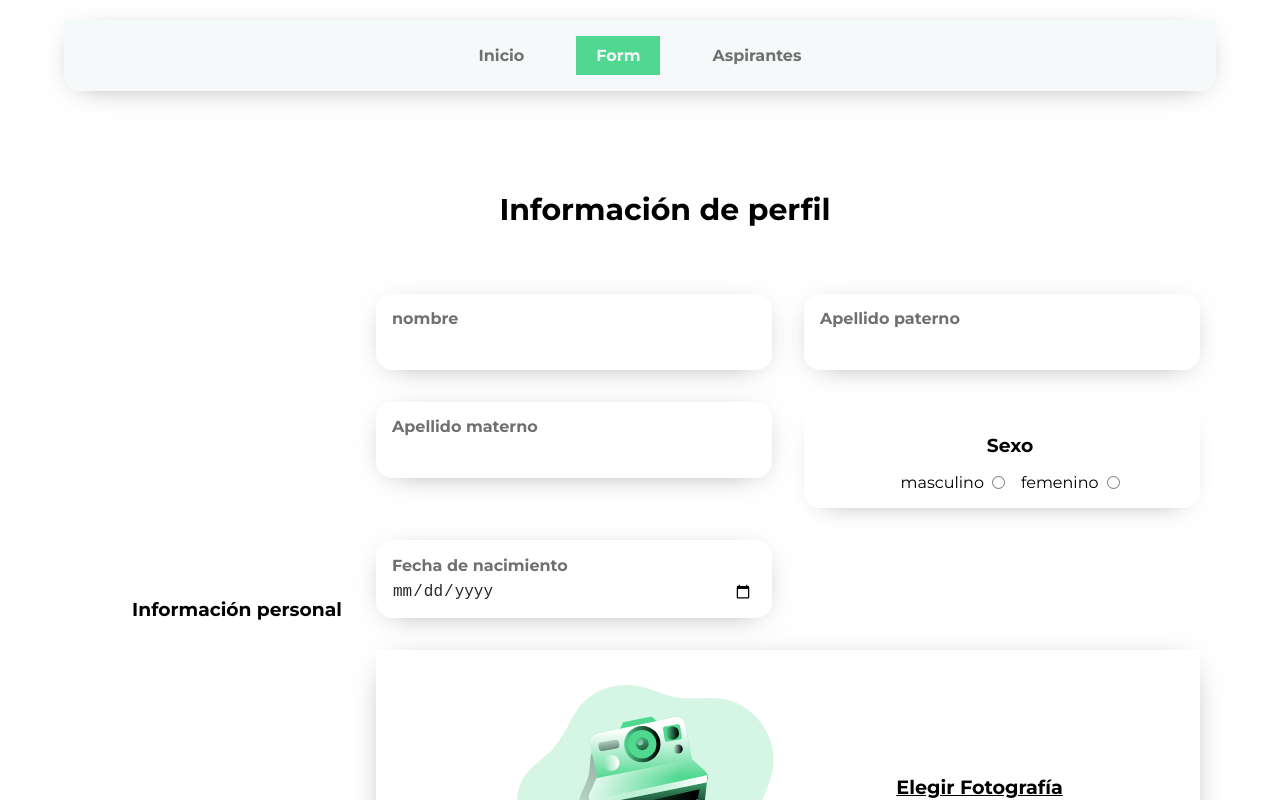
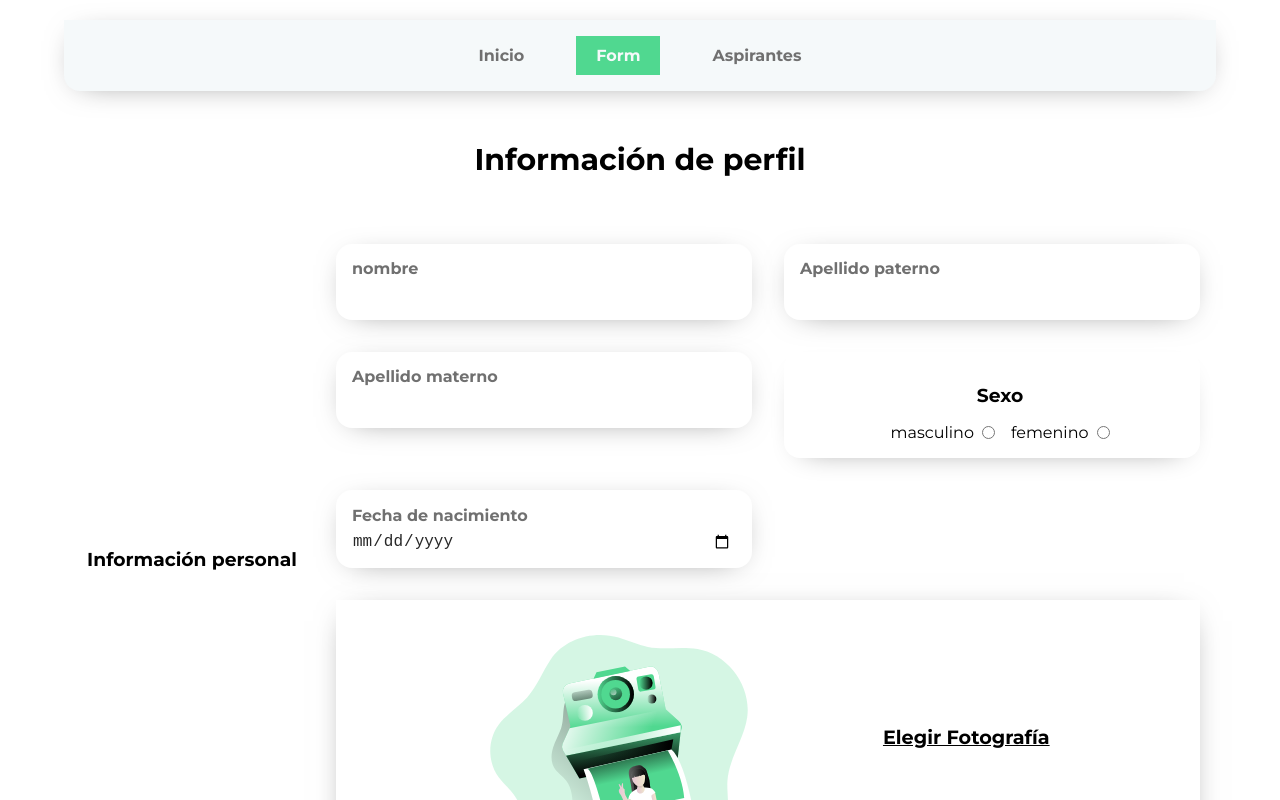
Before and after one commit to LuisFernandoLG/gsp-applicaion-form, a React (Create React App) app: page / in a window 1280 px wide. Both pictures are taken after a click on the button "Ir a la aplicación". Shown: the top 800 px of the page. Built offline with nearby package versions, Linux system fonts and the light colour scheme.

Commit message:
padding issue fixeds

```diff
--- a/src/components/form/MainForm.js
+++ b/src/components/form/MainForm.js
@@ -120,8 +120,6 @@ export const MainForm = () => {
             </div>
           </SubSectionForm>
         </SectionForm>
-
-        {/*  */}
 
         <SectionForm flex directionColumn>
           <h2>Información del padre</h2>
@@ -569,11 +567,13 @@ export const MainForm = () => {
   );
 };
 
-const FormStyled = styled.form``;
+const FormStyled = styled.form`
+  margin-top: 3.125rem;
+`;
 
 const Sections = styled(Wrapper)`
   h2 {
-    margin-top: 3.125rem;
+    text-align: center;
     font-size: 30px;
     width: 100%;
   }
@@ -581,7 +581,10 @@ const Sections = styled(Wrapper)`
 
 const SectionForm = styled(Wrapper)`
   gap: 3.125rem;
-  margin: 3.125rem 0 0 3.125rem;
+  &:not(:first-child) {
+    margin-top: 10.125rem;
+  }
+
   h2 {
     font-size: 30px;
     text-align: center;
@@ -599,7 +602,6 @@ const SubSectionForm = styled(Wrapper)`
     flex-basis: 20%;
     @media screen and (max-width: 50rem) {
       flex-basis: 100%;
-      /* background: red; */
     }
   }
   .questions {
@@ -651,11 +653,6 @@ const CardItem = styled(Wrapper)`
   border-radius: 1rem;
 
   background: ${({ theme: { colors } }) => colors.primaryColor};
-
-  /* &:not(:last-child) {
-    border-bottom: 2px solid ${({ theme: { colors } }) => colors.tertiaryColor};
-  }
-   */
 `;
 
 const Divider = styled.div`
--- a/src/components/form/ProfileImageInput.js
+++ b/src/components/form/ProfileImageInput.js
@@ -1,7 +1,5 @@
 import { useEffect, useRef, useState } from "react";
 import image from "../../img/cameraPhoto.svg";
-// import image from "../../img/chuy2.jpg";
-// import image from "../../img/cameraPhoto.svg";
 import styled from "styled-components";
 import { Wrapper } from "../Wrapper";
 
```
